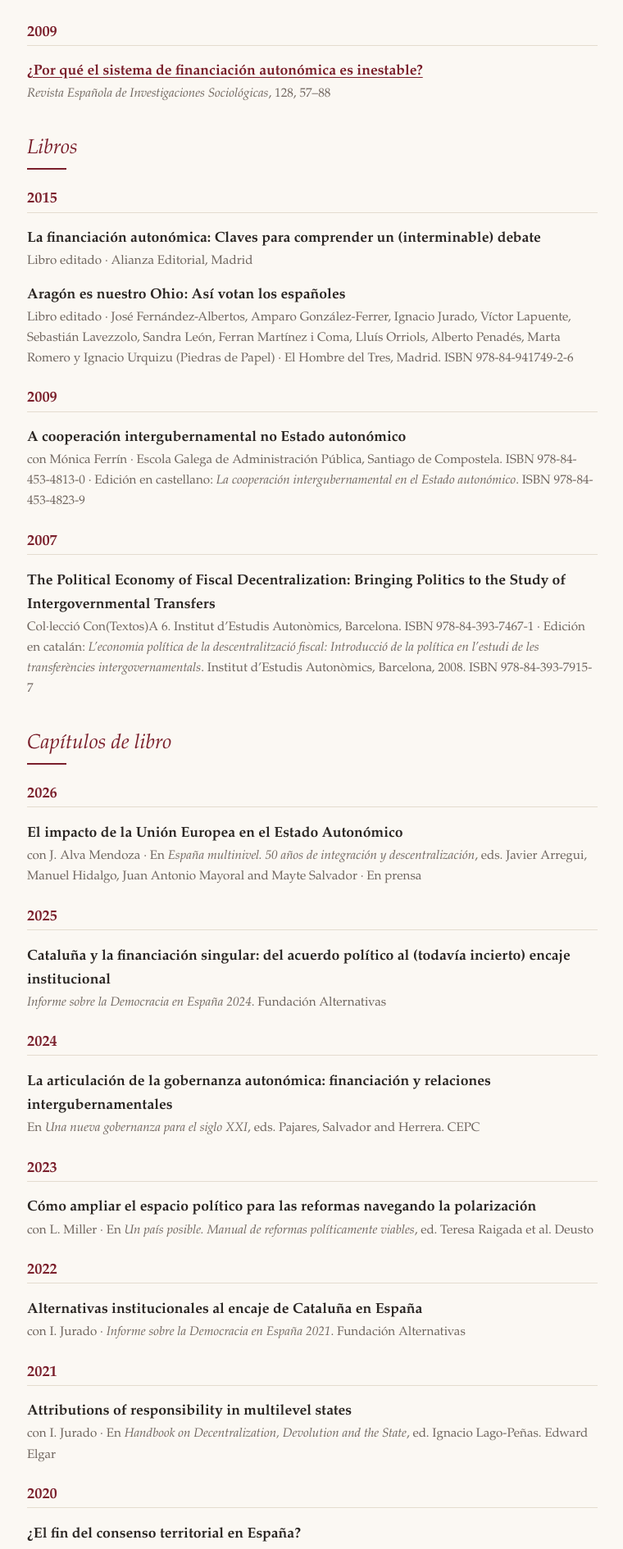
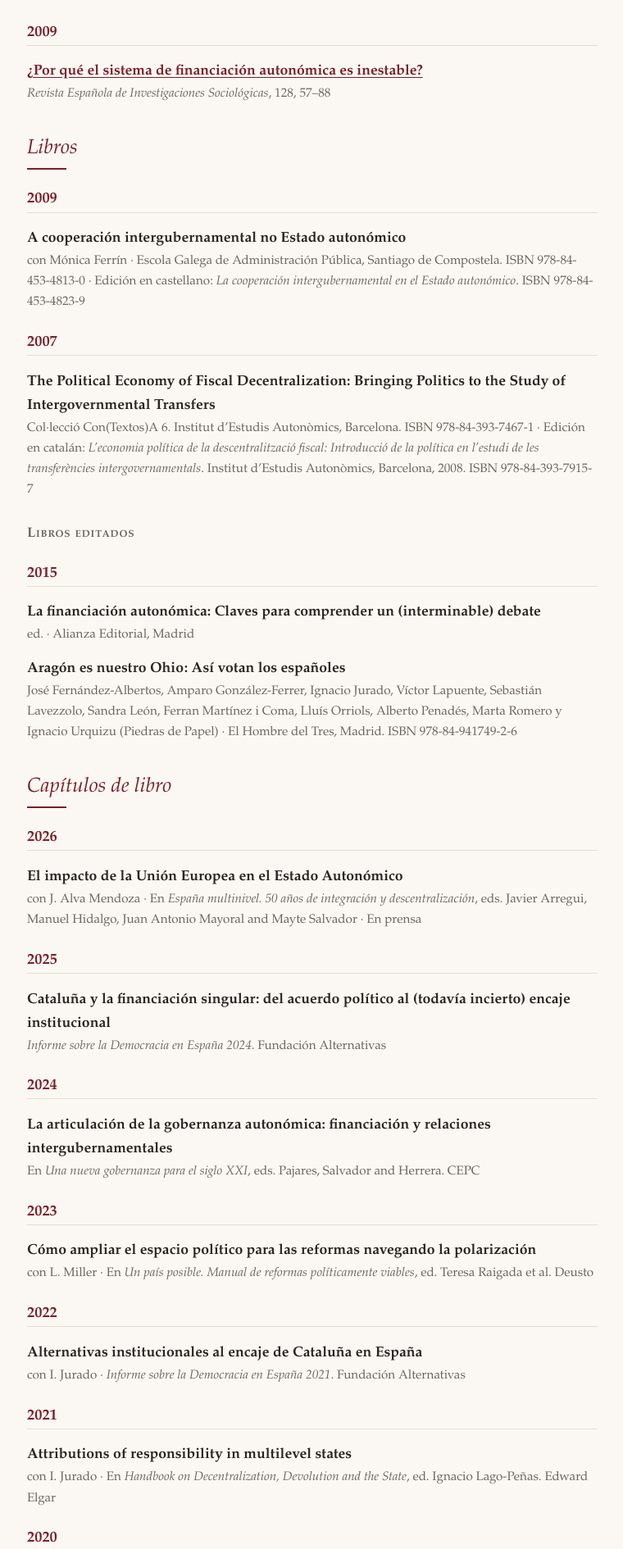
Before and after one commit to sandraleonalfonso/Sandra-Leon, a Jekyll site: the page built from es/publicaciones.md, in a window 1280 px wide. Shown: the part 3096-4986 px from the top of the page at 82% size, without its empty margins (259-1019 px from the left). Built offline with Jekyll 4.4.1, drawn with Linux system fonts in a browser that asks for light colours.

Commit message:
Books: 'Edited books' subheading inside Books, as in the CV
Co-Authored-By: Claude Opus 5.5 (1M context) <noreply@anthropic.com>
Claude-Session: https://claude.ai/code/session_01Csi1G9zYbePJE1osHYZ3KG

```diff
--- a/assets/css/site.css
+++ b/assets/css/site.css
@@ -81,6 +81,7 @@ ol.pub-list .pub-year { position: static; }
 .pub-title { display: block; font-weight: 600; }
 span.pub-title { color: var(--text); }
 .pub-meta { display: block; color: var(--muted); font-size: 0.95rem; }
+.pub-subhead { font-size: 1.05rem; font-variant: small-caps; letter-spacing: 0.05em; color: var(--muted); font-style: normal; margin: 2rem 0 0; }
 .by-year h3 { font-size: 1.15rem; margin: 1.6rem 0 0.5rem; border-bottom: 1px solid var(--line); padding-bottom: 0.2rem; }
 .toc { font-size: 0.95rem; color: var(--muted); background: var(--soft); padding: 0.6rem 0.9rem; }
 .toc p { margin: 0; }
--- a/es/publicaciones.md
+++ b/es/publicaciones.md
@@ -30,6 +30,10 @@ description: "Publicaciones de Sandra León: artículos en revistas, libros, cap
 
 {% include other-pubs.html items=site.data.other_publications.books %}
 
+<h3 class="pub-subhead">Libros editados</h3>
+
+{% include other-pubs.html items=site.data.other_publications.edited_books %}
+
 ## Capítulos de libro
 {: #capitulos}
 
```
Also changed, not shown: _data/other_publications.yml (+9 -9 lines), publications.md (+4 -0 lines).
